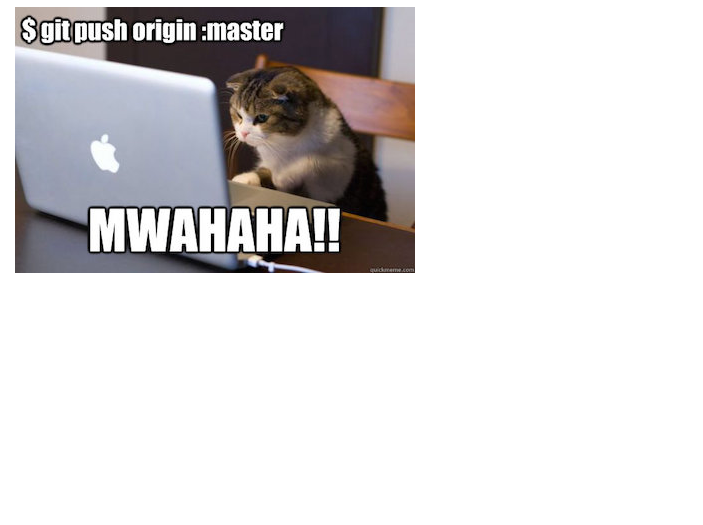
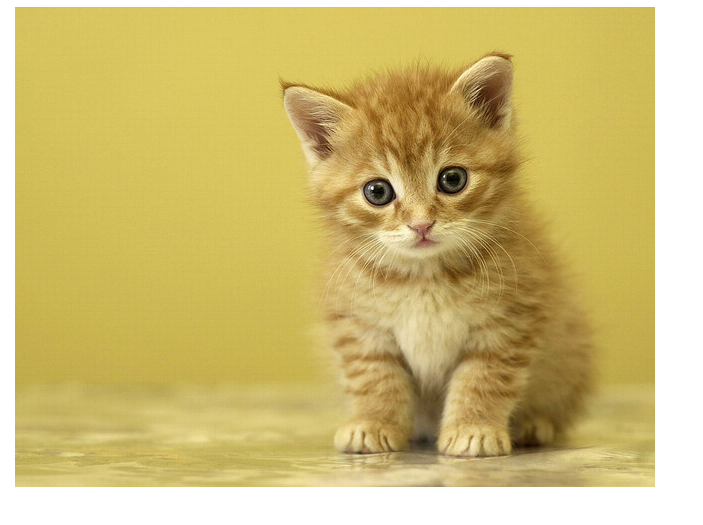
Before and after one commit to michaelsergio/purrfect, a plain HTML site: page index.html in a window 1280 px wide. Shown: the part 63-588 px from the top of the page, without its empty margins (0-703 px from the left). Drawn offline with nearby package versions, Linux system fonts and the light colour scheme.

Commit message:
add new cat image

```diff
--- a/index.html
+++ b/index.html
@@ -12,7 +12,7 @@
   <body>
     <div class="container-fluid">
     <h1>The Greatest Cat Website Ever</h1>
-    <img src="imgs/gitcat.jpg" alt="Git Cat">
+    <img src="imgs/cat.jpg" alt="Git Cat">
 
 
     </div>
```
Also changed, not shown: imgs/cat.jpg (added).
